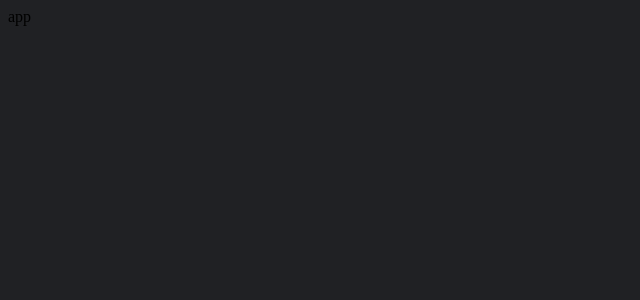
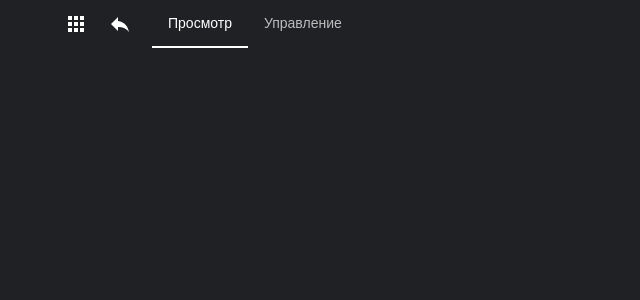
Before and after one commit to kostili-tec/seven-winds-task, a React (Vite) app: page / in a window 1280 px wide. Shown: the top 300 px of the page, without its empty margins (0-640 px from the left). Built offline with nearby package versions, Linux system fonts and the light colour scheme; a web font is replaced by a local one.

Commit message:
feat: add theme provider & header

```diff
--- a/src/app/app.tsx
+++ b/src/app/app.tsx
@@ -1,5 +1,15 @@
-import './styles/main.scss';
+import '@fontsource/roboto/400.css';
+import { ThemeProvider } from '@mui/material/styles';
+import CssBaseline from '@mui/material/CssBaseline';
+
+import Header from '../components/Header/Header';
+import { theme } from './theme/theme';
 
 export default function app() {
-  return <div>app</div>;
+  return (
+    <ThemeProvider theme={theme}>
+      <CssBaseline />
+      <Header />
+    </ThemeProvider>
+  );
 }
--- /dev/null
+++ b/src/app/theme/theme.ts
@@ -0,0 +1,29 @@
+import { createTheme } from '@mui/material/styles';
+
+export const theme = createTheme({
+  typography: {
+    fontFamily: 'Roboto, sans-serif',
+    button: {
+      fontWeight: 400,
+      textTransform: 'capitalize',
+    },
+  },
+  palette: {
+    mode: 'dark',
+    primary: {
+      light: '#FFF',
+      main: '#FFF',
+      dark: '#FFF',
+      contrastText: '#A1A1AA',
+    },
+    secondary: {
+      light: '#A1A1AA',
+      main: '#FFF',
+      dark: '#A1A1AA',
+      contrastText: '#A1A1AA',
+    },
+    background: {
+      default: '#202124',
+    },
+  },
+});
--- /dev/null
+++ b/src/components/Header/Header.tsx
@@ -0,0 +1,28 @@
+import Tabs from '@mui/material/Tabs';
+import Tab from '@mui/material/Tab';
+import { Container } from '@mui/system';
+import Stack from '@mui/material/Stack';
+import AppsIcon from '@mui/icons-material/Apps';
+import ReplyIcon from '@mui/icons-material/Reply';
+import { useState } from 'react';
+
+export default function Header() {
+  const [value, setValue] = useState(0);
+
+  const handleChange = (event: React.SyntheticEvent, newValue: number) => {
+    setValue(newValue);
+  };
+
+  return (
+    <Container>
+      <Stack direction='row' alignItems='center' gap='20px'>
+        <AppsIcon fontSize='medium' color='secondary' />
+        <ReplyIcon fontSize='medium' color='secondary' />
+        <Tabs value={value} onChange={handleChange}>
+          <Tab label='Просмотр' />
+          <Tab label='Управление' />
+        </Tabs>
+      </Stack>
+    </Container>
+  );
+}
```
